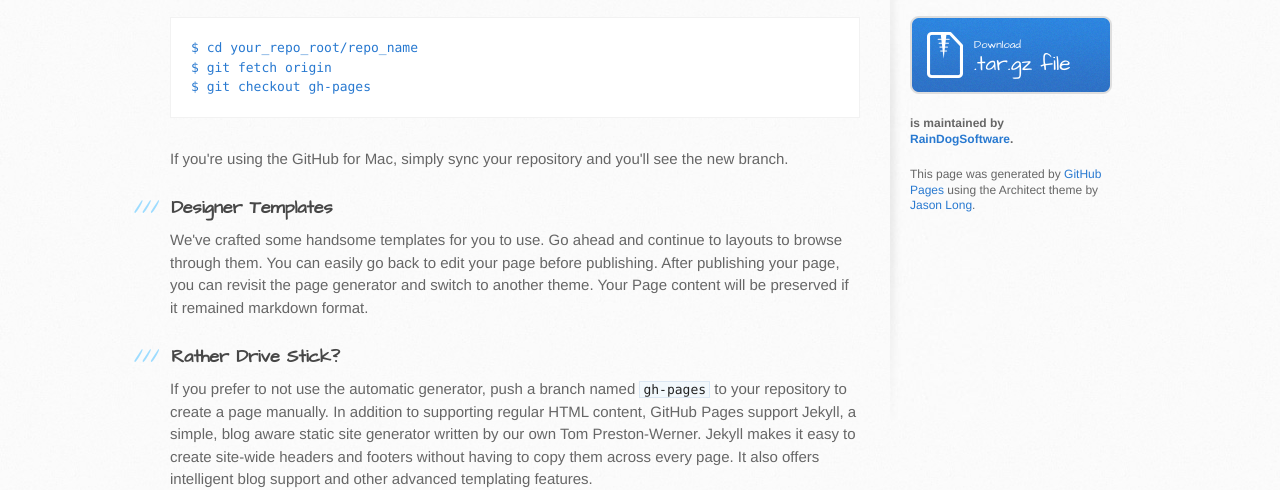
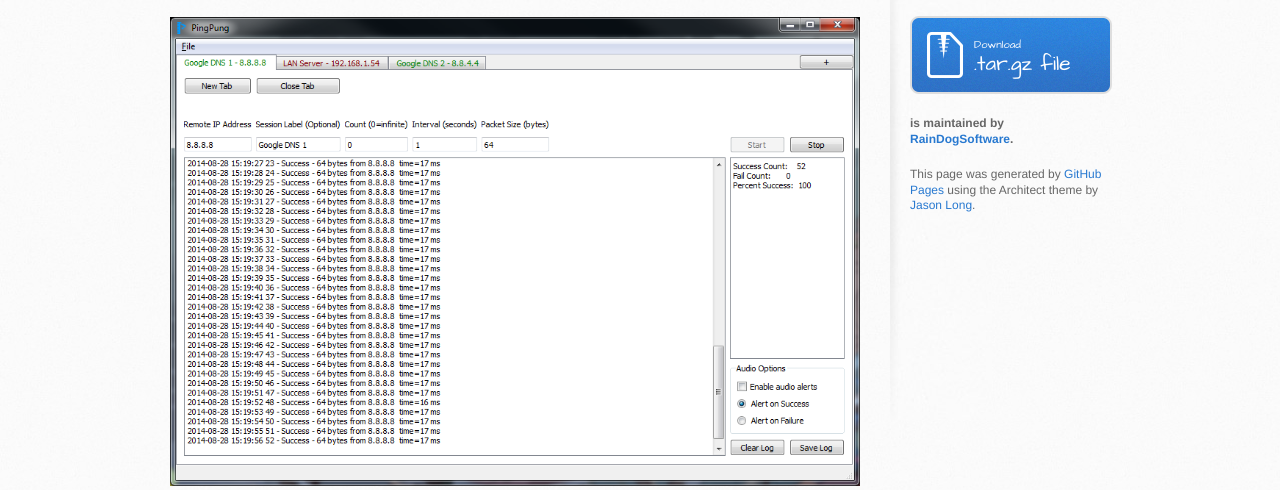
Before and after one commit to RainDogSoftware/pingpung, a plain HTML site: page index.html in a window 1280 px wide. Shown: the part 350-840 px from the top of the page. Drawn offline with Linux system fonts and the light colour scheme.

```diff
--- a/index.html
+++ b/index.html
@@ -32,6 +32,7 @@
 <a name="pingpung" class="anchor" href="#pingpung"><span class="octicon octicon-link"></span></a>PingPung</h3>
 
 <p>PingPung is a multi-platform graphical ping utility.</p>
+<img src="images/ppscreenshot.png">
 
 <pre><code>$ cd your_repo_root/repo_name
 $ git fetch origin
```
